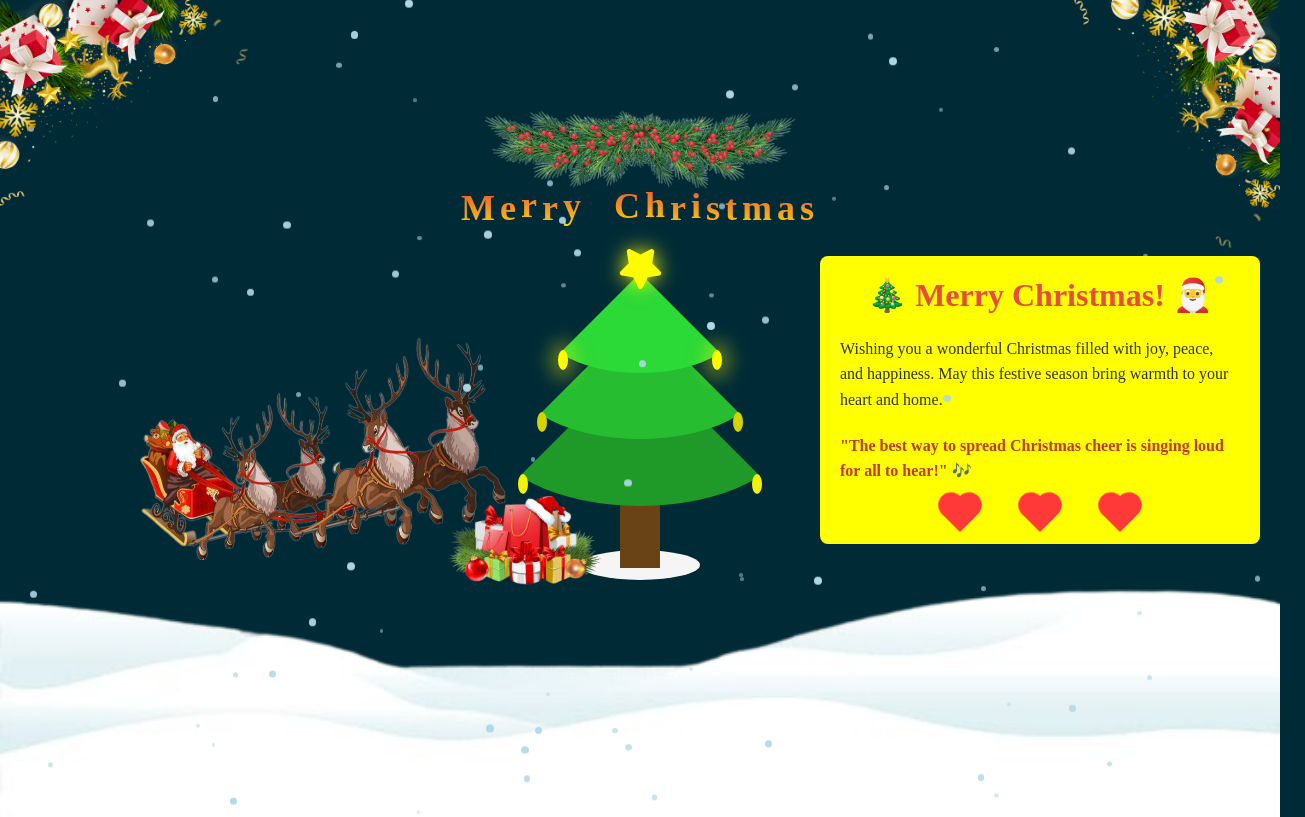
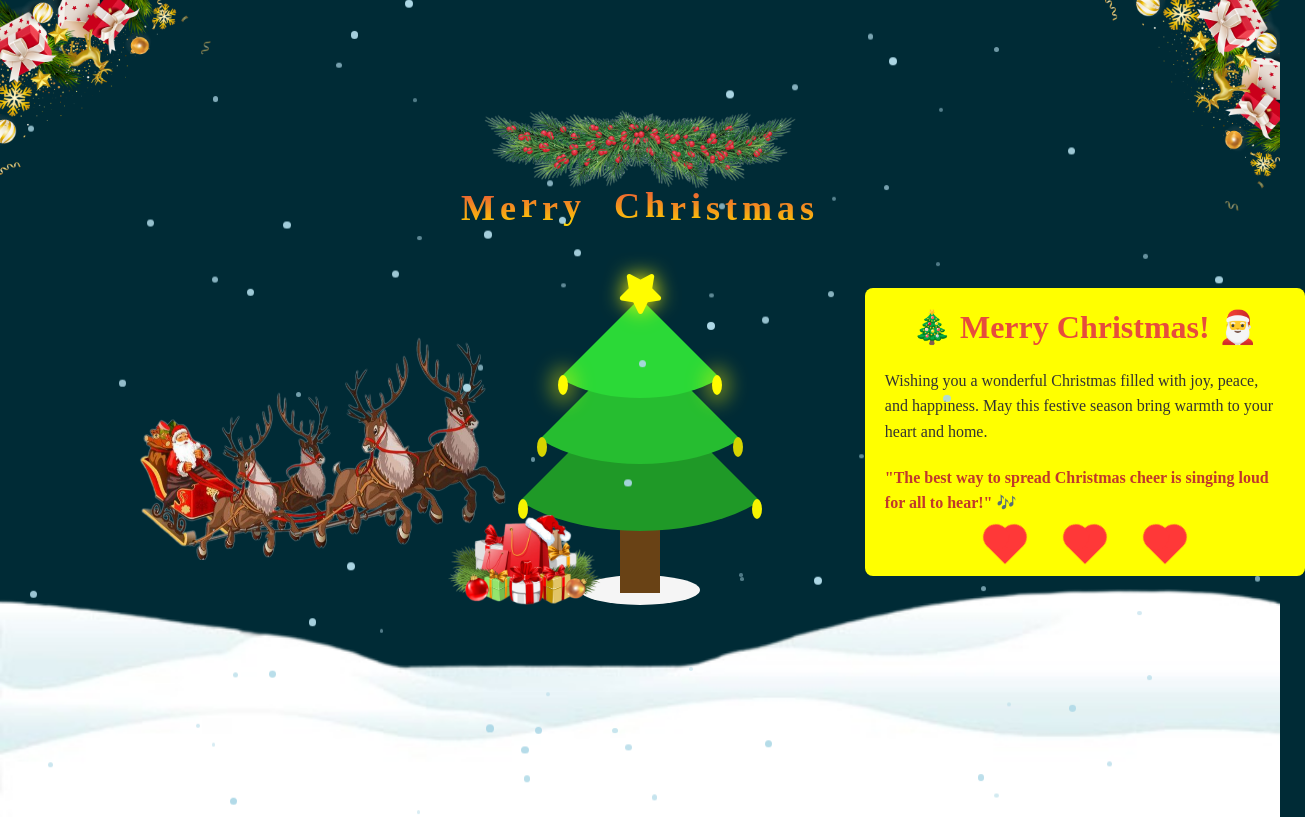
Before and after one commit to ducduy1102/merry-christmas, a plain HTML site: page index.html in a window 1280 px wide. Shown: the top 817 px of the page, 1305 px wide, since content can reach past the window. Drawn offline with Linux system fonts and the light colour scheme.

Commit message:
Remove img

```diff
--- a/assets/styles.css
+++ b/assets/styles.css
@@ -3,12 +3,8 @@ body {
   margin: 0;
   background: #002b36;
   overflow: hidden;
-  /* display: grid; */
-  /* place-items: center; */
-  display: flex;
-  align-items: center;
-  justify-content: center;
-  flex-direction: column;
+  display: grid;
+  place-items: center;
 }
 
 img {
@@ -36,14 +32,14 @@ img.decor_2.bottom-right {
 img.decor_2.top-right {
   right: 0;
   top: 0;
-  width: 20%;
+  width: 17%;
   transform: rotate(270deg);
 }
 
 img.decor_2.top-left {
   left: 0;
   top: 0;
-  width: 20%;
+  width: 17%;
   transform: rotate(180deg);
 }
 
@@ -60,7 +56,7 @@ img.decor_santa-clause {
 }
 
 img.gift {
-  margin-top: -8%;
+  margin-top: -5%;
   margin-bottom: -30%;
   margin-left: -18%;
   width: 12%;
@@ -100,7 +96,7 @@ img.gift {
 }
 
 .xmas-tree {
-  margin-top: 100px;
+  margin-top: 150px;
   position: relative;
   width: 500px;
   height: 590px;
@@ -275,6 +271,8 @@ img.gift {
 
 /* -----------------Message------------------ */
 .container {
+  margin-top: 5%;
+  margin-left: 7%;
   border-radius: 8px;
   margin-right: -800px;
   position: absolute;
```
Also changed, not shown: assets/images/snow field.png (deleted), assets/images/snow.jpg (deleted), assets/images/snow_2.jpg (deleted).
